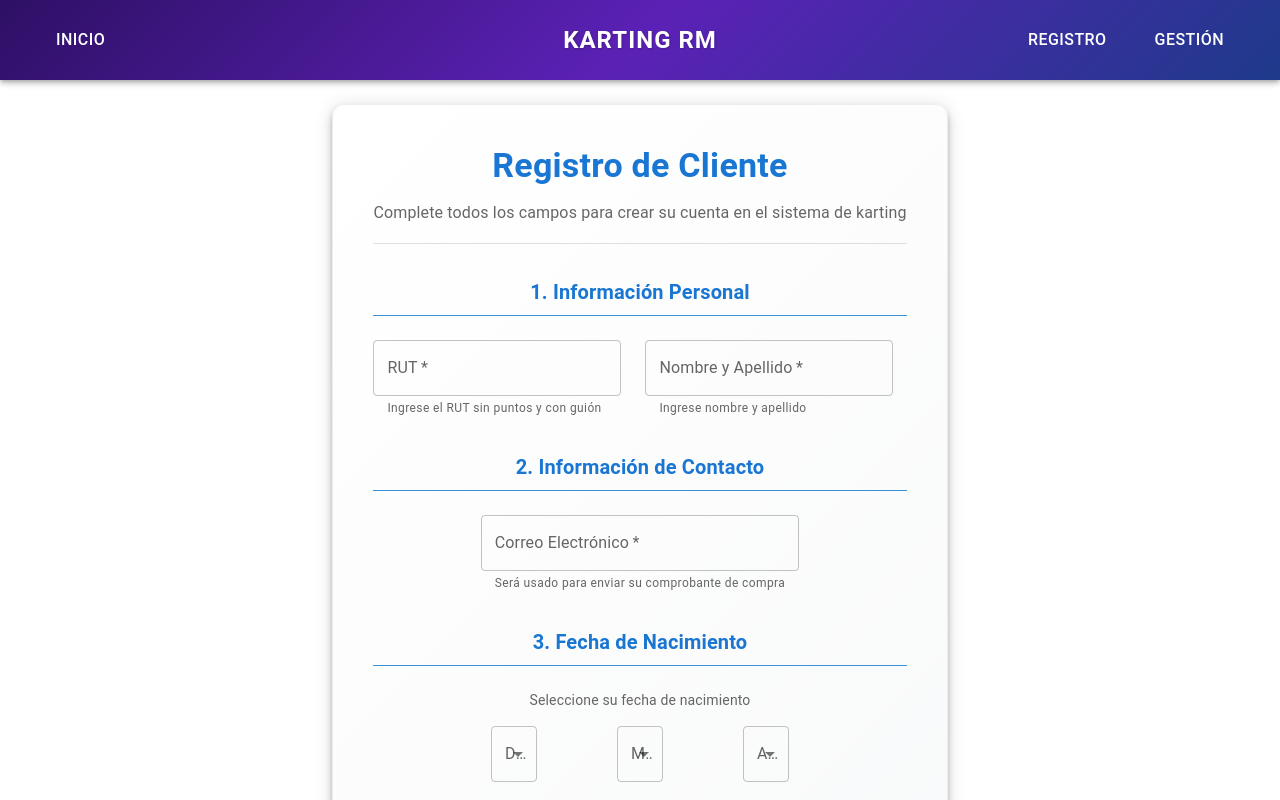
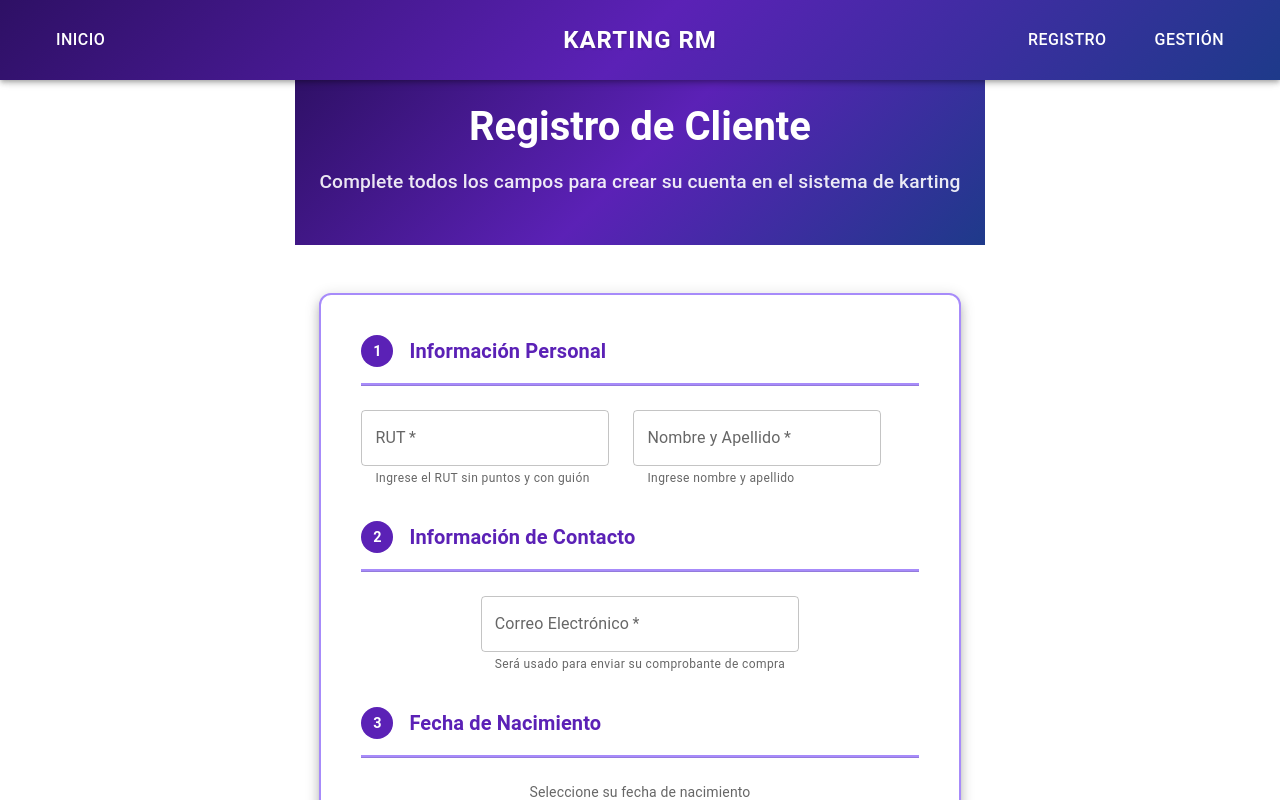
Before and after one commit to Linna-Lpz/Tingeso-2-kartingRM-Ms, a React (Vite) app in the folder karting2Frontend/: page /clientRegister in a window 1280 px wide. Shown: the top 800 px of the page. Built offline with nearby package versions, Linux system fonts and the light colour scheme; some icons are missing.

Commit message:
Modificaciones de usabilidad 4

```diff
--- a/karting2Frontend/src/components/ClientRegister.jsx
+++ b/karting2Frontend/src/components/ClientRegister.jsx
@@ -124,24 +124,52 @@ const ClientRegister = () => {
   const years = Array.from({length: 100}, (_, i) => currentYear - i);
 
   return (
-    <Container maxWidth="md" sx={{ mt: 4, mb: 4 }}>
-      <Paper
-        elevation={6}
+    <Box sx={{ bgcolor: 'background.default', minHeight: '100vh' }}>
+      {/* Hero Section */}
+      <Box
         sx={{
-          p: { xs: 3, sm: 4, md: 5 },
-          borderRadius: 3,
-          background: 'linear-gradient(135deg, #ffffff 0%, #f8f9fa 100%)',
-          border: '1px solid',
-          borderColor: 'grey.200'
+          background: 'linear-gradient(135deg, #2E1065 0%, #5B21B6 50%, #1E3A8A 100%)',
+          color: 'white',
+          py: 4,
+          textAlign: 'center'
         }}
       >
-        <Typography variant="h4" component="h1" gutterBottom align="center" sx={{ color: 'primary.main', fontWeight: 'bold' }}>
-          Registro de Cliente
-        </Typography>
-        <Typography variant="subtitle1" align="center" color="textSecondary" sx={{ mb: 2 }}>
-          Complete todos los campos para crear su cuenta en el sistema de karting
-        </Typography>
-        <Divider sx={{ mb: 4 }} />
+        <Container maxWidth="lg">
+          <Typography
+            variant="h3"
+            component="h1"
+            gutterBottom
+            sx={{
+              fontWeight: 'bold',
+              mb: 2,
+              fontSize: { xs: '2rem', md: '2.5rem' }
+            }}
+          >
+            Registro de Cliente
+          </Typography>
+          <Typography
+            variant="h6"
+            sx={{
+              mb: 2,
+              opacity: 0.9,
+              fontSize: { xs: '1rem', md: '1.2rem' }
+            }}
+          >
+            Complete todos los campos para crear su cuenta en el sistema de karting
+          </Typography>
+        </Container>
+      </Box>
+
+      <Container maxWidth="md" sx={{ py: 6 }}>
+        <Paper
+          elevation={8}
+          sx={{
+            p: { xs: 3, sm: 4, md: 5 },
+            borderRadius: 3,
+            border: '2px solid',
+            borderColor: '#A78BFA'
+          }}
+        >
 
         {/* Mensajes de estado con mejor visibilidad */}
         {successMessage && (
@@ -152,7 +180,10 @@ const ClientRegister = () => {
               '& .MuiAlert-icon': {
                 fontSize: '1.5rem'
               },
-              fontWeight: 'medium'
+              fontWeight: 'medium',
+              borderRadius: 2,
+              background: 'linear-gradient(135deg, #DCFCE7 0%, #BBF7D0 100%)',
+              border: '1px solid #16A34A'
             }}
           >
             ✅ {successMessage}
@@ -167,7 +198,10 @@ const ClientRegister = () => {
               '& .MuiAlert-icon': {
                 fontSize: '1.5rem'
               },
-              fontWeight: 'medium'
+              fontWeight: 'medium',
+              borderRadius: 2,
+              background: 'linear-gradient(135deg, #FEE2E2 0%, #FECACA 100%)',
+              border: '1px solid #DC2626'
             }}
           >
             ❌ {errorMessage}
@@ -175,15 +209,39 @@ const ClientRegister = () => {
         )}
 
         <form onSubmit={handleSubmit}>
-          {/* Sección 1: Información Personal (flujo lógico de identificación) */}
+          {/* Sección 1: Información Personal */}
           <Box sx={{ mb: 4 }}>
-            <Typography variant="h6" gutterBottom sx={{ color: 'primary.main', fontWeight: 'bold' }}>
-              1. Información Personal
+            <Typography
+              variant="h6"
+              gutterBottom
+              sx={{
+                color: '#5B21B6',
+                fontWeight: 'bold',
+                mb: 2,
+                display: 'flex',
+                alignItems: 'center',
+                '&::before': {
+                  content: '"1"',
+                  display: 'inline-flex',
+                  alignItems: 'center',
+                  justifyContent: 'center',
+                  width: 32,
+                  height: 32,
+                  borderRadius: '50%',
+                  backgroundColor: '#5B21B6',
+                  color: 'white',
+                  fontWeight: 'bold',
+                  fontSize: '0.9rem',
+                  mr: 2
+                }
+              }}
+            >
+              Información Personal
             </Typography>
-            <Divider sx={{ mb: 3, backgroundColor: 'primary.light' }} />
+            <Divider sx={{ mb: 3, backgroundColor: '#A78BFA', height: 2 }} />
 
             <Grid container spacing={3}>
-              {/* RUT - Campo principal de identificación (primer lugar) */}
+              {/* RUT - Campo principal de identificación */}
               <Grid item xs={12} sm={6}>
                 <TextField
                   fullWidth
@@ -197,11 +255,19 @@ const ClientRegister = () => {
                   required
                   error={!!rutError}
                   helperText={rutError || "Ingrese el RUT sin puntos y con guión"}
-                  sx={{ '& .MuiFormLabel-root.Mui-focused': { color: 'primary.main' } }}
+                  sx={{
+                    '& .MuiFormLabel-root.Mui-focused': { color: '#5B21B6' },
+                    '& .MuiOutlinedInput-root': {
+                      '&.Mui-focused .MuiOutlinedInput-notchedOutline': {
+                        borderColor: '#5B21B6',
+                        borderWidth: 2
+                      }
+                    }
+                  }}
                 />
               </Grid>
 
-              {/* Nombre completo - Información personal básica */}
+              {/* Nombre completo */}
               <Grid item xs={12} sm={6}>
                 <TextField
                   fullWidth
@@ -212,7 +278,15 @@ const ClientRegister = () => {
                   required
                   error={!!nameError}
                   helperText={nameError || "Ingrese nombre y apellido"}
-                  sx={{ '& .MuiFormLabel-root.Mui-focused': { color: 'primary.main' } }}
+                  sx={{
+                    '& .MuiFormLabel-root.Mui-focused': { color: '#5B21B6' },
+                    '& .MuiOutlinedInput-root': {
+                      '&.Mui-focused .MuiOutlinedInput-notchedOutline': {
+                        borderColor: '#5B21B6',
+                        borderWidth: 2
+                      }
+                    }
+                  }}
                 />
               </Grid>
             </Grid>
@@ -220,13 +294,37 @@ const ClientRegister = () => {
 
           {/* Sección 2: Información de Contacto */}
           <Box sx={{ mb: 4 }}>
-            <Typography variant="h6" gutterBottom sx={{ color: 'primary.main', fontWeight: 'bold' }}>
-              2. Información de Contacto
+            <Typography
+              variant="h6"
+              gutterBottom
+              sx={{
+                color: '#5B21B6',
+                fontWeight: 'bold',
+                mb: 2,
+                display: 'flex',
+                alignItems: 'center',
+                '&::before': {
+                  content: '"2"',
+                  display: 'inline-flex',
+                  alignItems: 'center',
+                  justifyContent: 'center',
+                  width: 32,
+                  height: 32,
+                  borderRadius: '50%',
+                  backgroundColor: '#5B21B6',
+                  color: 'white',
+                  fontWeight: 'bold',
+                  fontSize: '0.9rem',
+                  mr: 2
+                }
+              }}
+            >
+              Información de Contacto
             </Typography>
-            <Divider sx={{ mb: 3, backgroundColor: 'primary.light' }} />
+            <Divider sx={{ mb: 3, backgroundColor: '#A78BFA', height: 2 }} />
 
             <Grid container spacing={3} justifyContent="center">
-              <Grid item xs={12} sm={6}>
+              <Grid item xs={12} sm={8}>
                 <TextField
                   fullWidth
                   label="Correo Electrónico"
@@ -237,31 +335,71 @@ const ClientRegister = () => {
                   required
                   error={!!emailError}
                   helperText={emailError || "Será usado para enviar su comprobante de compra"}
-                  sx={{ '& .MuiFormLabel-root.Mui-focused': { color: 'primary.main' } }}
+                  sx={{
+                    '& .MuiFormLabel-root.Mui-focused': { color: '#5B21B6' },
+                    '& .MuiOutlinedInput-root': {
+                      '&.Mui-focused .MuiOutlinedInput-notchedOutline': {
+                        borderColor: '#5B21B6',
+                        borderWidth: 2
+                      }
+                    }
+                  }}
                 />
               </Grid>
             </Grid>
           </Box>
 
-          {/* Sección 3: Fecha de Nacimiento - Agrupada lógicamente */}
+          {/* Sección 3: Fecha de Nacimiento */}
           <Box sx={{ mb: 4 }}>
-            <Typography variant="h6" gutterBottom sx={{ color: 'primary.main', fontWeight: 'bold' }}>
-              3. Fecha de Nacimiento
+            <Typography
+              variant="h6"
+              gutterBottom
+              sx={{
+                color: '#5B21B6',
+                fontWeight: 'bold',
+                mb: 2,
+                display: 'flex',
+                alignItems: 'center',
+                '&::before': {
+                  content: '"3"',
+                  display: 'inline-flex',
+                  alignItems: 'center',
+                  justifyContent: 'center',
+                  width: 32,
+                  height: 32,
+                  borderRadius: '50%',
+                  backgroundColor: '#5B21B6',
+                  color: 'white',
+                  fontWeight: 'bold',
+                  fontSize: '0.9rem',
+                  mr: 2
+                }
+              }}
+            >
+              Fecha de Nacimiento
             </Typography>
-            <Divider sx={{ mb: 3, backgroundColor: 'primary.light' }} />
+            <Divider sx={{ mb: 3, backgroundColor: '#A78BFA', height: 2 }} />
 
             {birthdayError && (
-              <Alert severity="error" sx={{ mb: 3 }}>
+              <Alert
+                severity="error"
+                sx={{
+                  mb: 3,
+                  borderRadius: 2,
+                  background: 'linear-gradient(135deg, #FEE2E2 0%, #FECACA 100%)',
+                  border: '1px solid #DC2626'
+                }}
+              >
                 {birthdayError}
               </Alert>
             )}
 
-            <Typography variant="body2" color="textSecondary" sx={{ mb: 2 }}>
+            <Typography variant="body2" color="textSecondary" sx={{ mb: 3, textAlign: 'center' }}>
               Seleccione su fecha de nacimiento
             </Typography>
 
-            <Grid container spacing={10} justifyContent="center">
-              {/* Orden lógico: Día, Mes, Año */}
+            <Grid container spacing={3} justifyContent="center">
+              {/* Día */}
               <Grid item xs={12} sm={4}>
                 <TextField
                   select
@@ -271,7 +409,15 @@ const ClientRegister = () => {
                   onChange={(e) => setDay(e.target.value)}
                   required
                   error={!!birthdayError}
-                  sx={{ '& .MuiFormLabel-root.Mui-focused': { color: 'primary.main' } }}
+                  sx={{
+                    '& .MuiFormLabel-root.Mui-focused': { color: '#5B21B6' },
+                    '& .MuiOutlinedInput-root': {
+                      '&.Mui-focused .MuiOutlinedInput-notchedOutline': {
+                        borderColor: '#5B21B6',
+                        borderWidth: 2
+                      }
+                    }
+                  }}
                 >
                   <MenuItem value="">Día</MenuItem>
                   {days.map((d) => (
@@ -282,6 +428,7 @@ const ClientRegister = () => {
                 </TextField>
               </Grid>
 
+              {/* Mes */}
               <Grid item xs={12} sm={4}>
                 <TextField
                   select
@@ -291,7 +438,15 @@ const ClientRegister = () => {
                   onChange={(e) => setMonth(e.target.value)}
                   required
                   error={!!birthdayError}
-                  sx={{ '& .MuiFormLabel-root.Mui-focused': { color: 'primary.main' } }}
+                  sx={{
+                    '& .MuiFormLabel-root.Mui-focused': { color: '#5B21B6' },
+                    '& .MuiOutlinedInput-root': {
+                      '&.Mui-focused .MuiOutlinedInput-notchedOutline': {
+                        borderColor: '#5B21B6',
+                        borderWidth: 2
+                      }
+                    }
+                  }}
                 >
                   <MenuItem value="">Mes</MenuItem>
                   {months.map((m) => (
@@ -302,6 +457,7 @@ const ClientRegister = () => {
                 </TextField>
               </Grid>
 
+              {/* Año */}
               <Grid item xs={12} sm={4}>
                 <TextField
                   select
@@ -311,7 +467,15 @@ const ClientRegister = () => {
                   onChange={(e) => setYear(e.target.value)}
                   required
                   error={!!birthdayError}
-                  sx={{ '& .MuiFormLabel-root.Mui-focused': { color: 'primary.main' } }}
+                  sx={{
+                    '& .MuiFormLabel-root.Mui-focused': { color: '#5B21B6' },
+                    '& .MuiOutlinedInput-root': {
+                      '&.Mui-focused .MuiOutlinedInput-notchedOutline': {
+                        borderColor: '#5B21B6',
+                        borderWidth: 2
+                      }
+                    }
+                  }}
                 >
                   <MenuItem value="">Año</MenuItem>
                   {years.map((y) => (
@@ -324,13 +488,12 @@ const ClientRegister = () => {
             </Grid>
           </Box>
 
-          {/* Sección de Envío con indicadores claros */}
-          <Box sx={{ mt: 6, pt: 4, borderTop: '1px solid', borderColor: 'divider' }}>
+          {/* Sección de Envío */}
+          <Box sx={{ mt: 6, pt: 4, borderTop: '2px solid', borderColor: '#A78BFA' }}>
             <Typography variant="body2" color="textSecondary" align="center" sx={{ mb: 3 }}>
               * Campos obligatorios
             </Typography>
 
-            {/* Indicador de progreso visual */}
             <Box sx={{ textAlign: 'center' }}>
               <Button
                 type="submit"
@@ -338,20 +501,20 @@ const ClientRegister = () => {
                 size="large"
                 disabled={loading}
                 sx={{
-                  backgroundColor: "#FFA500",
-                  '&:hover': {
-                    backgroundColor: "#FF8C00"
+                  background: ' #5B21B6',
+                  '&:disabled': {
+                    background: 'linear-gradient(135deg, #E9D5FF 0%, #DDD6FE 100%)',
+                    color: '#9CA3AF'
                   },
-                  '&:disabled': {
-                    backgroundColor: "#FFE4B5"
-                  },
-                  minWidth: 200,
+                  minWidth: 250,
                   py: 1.5,
                   px: 4,
                   borderRadius: 2,
                   textTransform: 'none',
                   fontSize: '1.1rem',
-                  fontWeight: 'bold'
+                  fontWeight: 'bold',
+                  color: 'white',
+                  transition: 'all 0.3s ease'
                 }}
               >
                 {loading ? (
@@ -381,14 +544,14 @@ const ClientRegister = () => {
               </Button>
             </Box>
 
-            {/* Información adicional para el usuario */}
-            <Typography variant="caption" display="block" color="textSecondary" align="center" sx={{ mt: 2 }}>
+            <Typography variant="caption" display="block" color="textSecondary" align="center" sx={{ mt: 3 }}>
               Al registrarse, acepta nuestros términos y condiciones de uso del karting
             </Typography>
           </Box>
         </form>
-      </Paper>
-    </Container>
+        </Paper>
+      </Container>
+    </Box>
   );
 };
 
--- a/karting2Frontend/src/components/Information.jsx
+++ b/karting2Frontend/src/components/Information.jsx
@@ -38,7 +38,6 @@ import {
   People as PeopleIcon,
   Grade as GradeIcon,
   TrendingUp as TrendingUpIcon,
-  EventAvailable as EventAvailableIcon,
   Badge as BadgeIcon,
   CalendarToday as CalendarTodayIcon,
   Block as BlockIcon,
--- a/karting2Frontend/src/components/StatusKartBooking.jsx
+++ b/karting2Frontend/src/components/StatusKartBooking.jsx
@@ -16,7 +16,6 @@ import {
   DialogContent,
   DialogActions,
   CircularProgress,
-  Divider,
   Paper,
   Snackbar
 } from '@mui/material';
```
Also changed, not shown: karting2Frontend/src/components/Reports.jsx (+1 -7 lines), 1 other file (tests, documents, lock files or other folders).
